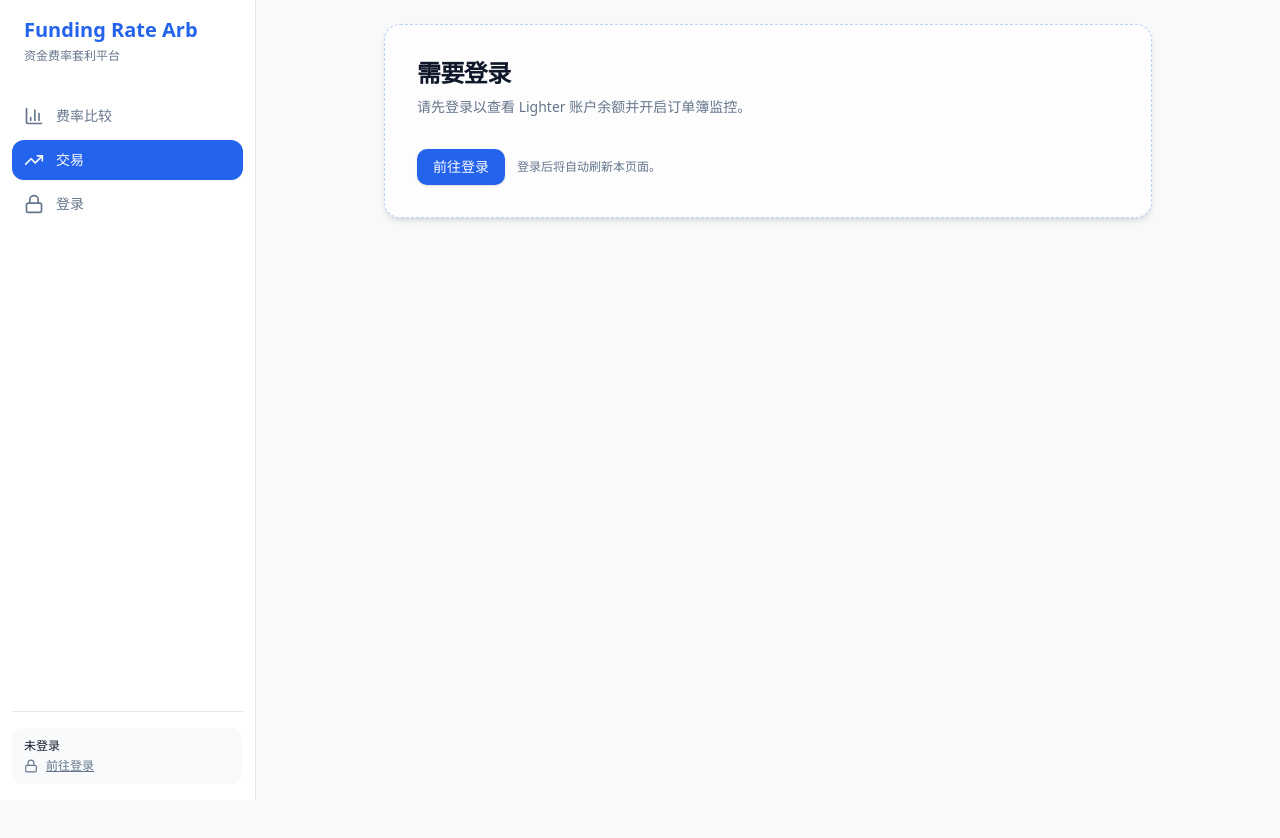
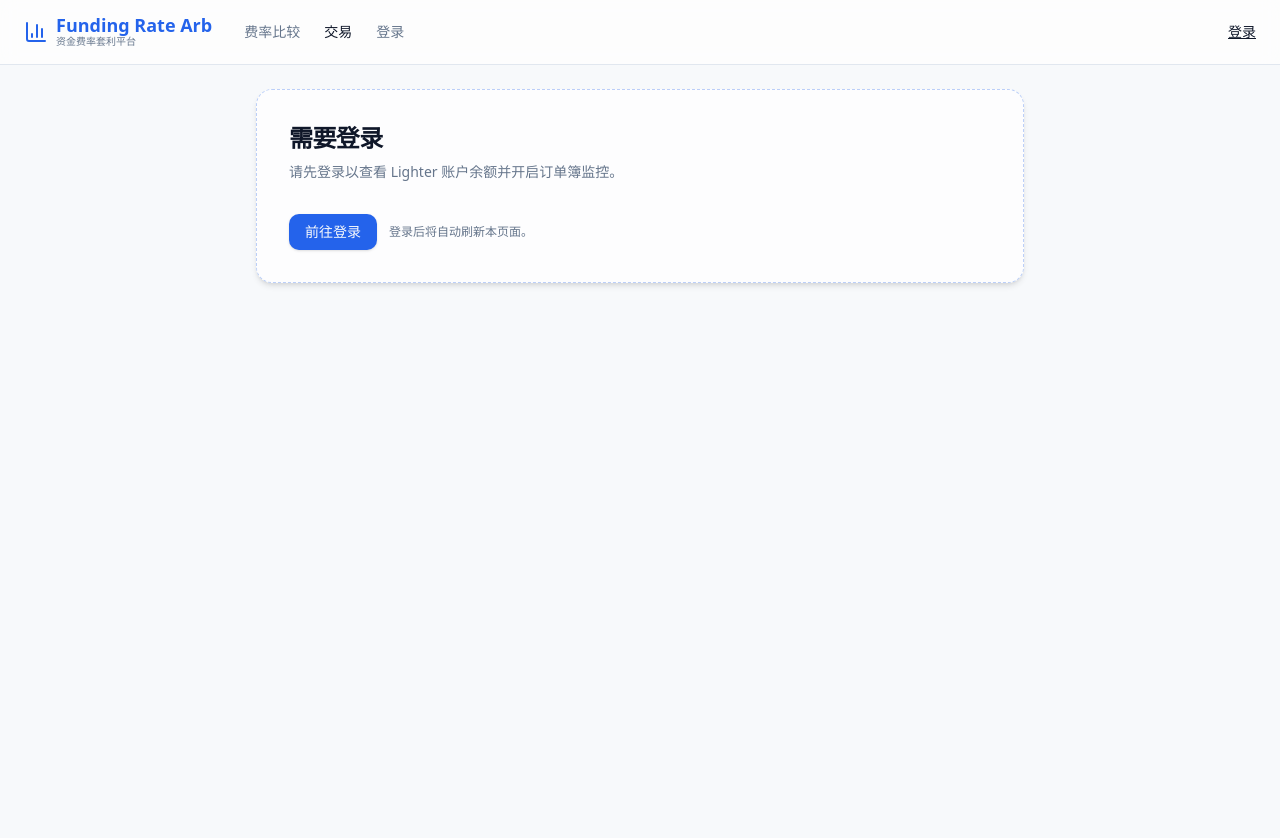
Before and after one commit to cyy1893/FundingRateArbTrader, a Next.js app in the folder gateway/: page /trading in a window 1280 px wide. Shown: the top 838 px of the page. Before the commit the page ends 800 px from the top, so only its background shows below. Built offline with nearby package versions, Linux system fonts and the light colour scheme.

Commit message:
refactor: update layout and top nav

```diff
--- a/gateway/src/app/layout.tsx
+++ b/gateway/src/app/layout.tsx
@@ -2,7 +2,7 @@
 import { Inter } from "next/font/google";
 import "./globals.css";
 
-import { SideNav } from "@/components/side-nav";
+import { TopNav } from "@/components/top-nav";
 
 const inter = Inter({
   subsets: ["latin"],
@@ -24,9 +24,9 @@
   return (
     <html lang="en" className={inter.variable} suppressHydrationWarning>
       <body className="bg-background font-sans text-foreground antialiased">
-        {/* 2-Column Layout */}
-        <SideNav />
-        <main className="ml-64 min-h-screen">
+        {/* Top Navigation Layout */}
+        <TopNav />
+        <main className="min-h-screen">
           {children}
         </main>
       </body>
--- a/gateway/src/app/page.tsx
+++ b/gateway/src/app/page.tsx
@@ -74,7 +74,7 @@
 
   return (
     <div className="min-h-screen py-8">
-      <div className="mx-auto max-w-[1800px] px-8">
+      <div className="w-full px-4 md:px-8">
         <Suspense fallback={<DashboardSkeleton />}>
           <DashboardContent
             primarySource={primarySource}
--- a/gateway/src/components/top-nav.tsx
+++ b/gateway/src/components/top-nav.tsx
@@ -1,46 +1,110 @@
 "use client";
 
 import Link from "next/link";
-import { usePathname } from "next/navigation";
+import { useEffect, useState } from "react";
+import { usePathname, useRouter } from "next/navigation";
+import { BarChart3, TrendingUp, Lock, User, LogOut } from "lucide-react";
 
 import { cn } from "@/lib/utils";
+import { clearClientAuthToken, extractUsernameFromToken, getClientAuthToken } from "@/lib/auth";
 
-const NAV_LINKS = [
-  { href: "/", label: "资金费率比较" },
-  { href: "/trading", label: "交易" },
+const NAV_ITEMS = [
+  { href: "/", label: "费率比较", icon: BarChart3 },
+  { href: "/trading", label: "交易", icon: TrendingUp },
+  { href: "/login", label: "登录", icon: Lock },
 ];
 
 export function TopNav() {
   const pathname = usePathname();
+  const router = useRouter();
+  const [username, setUsername] = useState<string | null>(null);
+
+  useEffect(() => {
+    const syncUser = () => {
+      const token = getClientAuthToken();
+      setUsername(extractUsernameFromToken(token));
+    };
+    syncUser();
+    const interval = setInterval(syncUser, 5000);
+    return () => clearInterval(interval);
+  }, []);
+
+  const handleLogout = async () => {
+    clearClientAuthToken();
+    try {
+      await fetch("/api/login", { method: "DELETE" });
+    } catch {
+      // ignore
+    }
+    setUsername(null);
+    router.push("/login");
+  };
 
   return (
-    <header className="sticky top-0 z-50 border-b border-border/60 bg-background/80 backdrop-blur">
-      <div className="mx-auto flex h-14 w-full max-w-[1900px] items-center px-4">
-        <span className="text-sm font-semibold uppercase tracking-wide text-muted-foreground">
-          Funding Rate Arb
-        </span>
-        <nav className="ml-8 flex items-center gap-1 text-sm">
-          {NAV_LINKS.map((link) => {
+    <header className="sticky top-0 z-40 w-full border-b border-border bg-card/95 backdrop-blur supports-[backdrop-filter]:bg-card/60">
+      <div className="flex h-16 items-center px-4 md:px-6">
+        {/* Logo / Brand */}
+        <div className="mr-8 flex items-center gap-2">
+           <BarChart3 className="h-6 w-6 text-primary" />
+          <div className="flex flex-col">
+            <h1 className="text-lg font-semibold leading-none text-primary">
+              Funding Rate Arb
+            </h1>
+            <p className="text-[10px] text-muted-foreground">
+              资金费率套利平台
+            </p>
+          </div>
+        </div>
+
+        {/* Navigation */}
+        <nav className="flex items-center space-x-4 lg:space-x-6">
+          {NAV_ITEMS.map((item) => {
             const isActive =
-              link.href === "/"
+              item.href === "/"
                 ? pathname === "/"
-                : pathname.startsWith(link.href);
+                : pathname.startsWith(item.href);
+
             return (
               <Link
-                key={link.href}
-                href={link.href}
+                key={item.href}
+                href={item.href}
                 className={cn(
-                  "rounded-md px-3 py-1.5 transition-colors hover:bg-muted/70",
+                  "flex items-center gap-2 text-sm font-medium transition-colors hover:text-primary",
                   isActive
-                    ? "bg-muted text-foreground font-semibold"
-                    : "text-muted-foreground",
+                    ? "text-foreground"
+                    : "text-muted-foreground"
                 )}
               >
-                {link.label}
+                <span>{item.label}</span>
               </Link>
             );
           })}
         </nav>
+
+        {/* User / Logout */}
+        <div className="ml-auto flex items-center gap-4">
+          {username ? (
+            <div className="flex items-center gap-4">
+              <div className="flex items-center gap-2 text-sm font-medium text-foreground">
+                <User className="h-4 w-4" />
+                <span>{username}</span>
+              </div>
+              <button
+                onClick={handleLogout}
+                className="flex items-center gap-2 rounded-md border px-3 py-1.5 text-xs font-medium text-muted-foreground transition hover:bg-muted hover:text-foreground"
+              >
+                <LogOut className="h-3.5 w-3.5" />
+                退出
+              </button>
+            </div>
+          ) : (
+             <div className="flex items-center gap-2 text-sm">
+                <Link className="font-medium underline hover:text-foreground" href="/login">
+                  登录
+                </Link>
+             </div>
+          )}
+        </div>
       </div>
     </header>
   );
```
